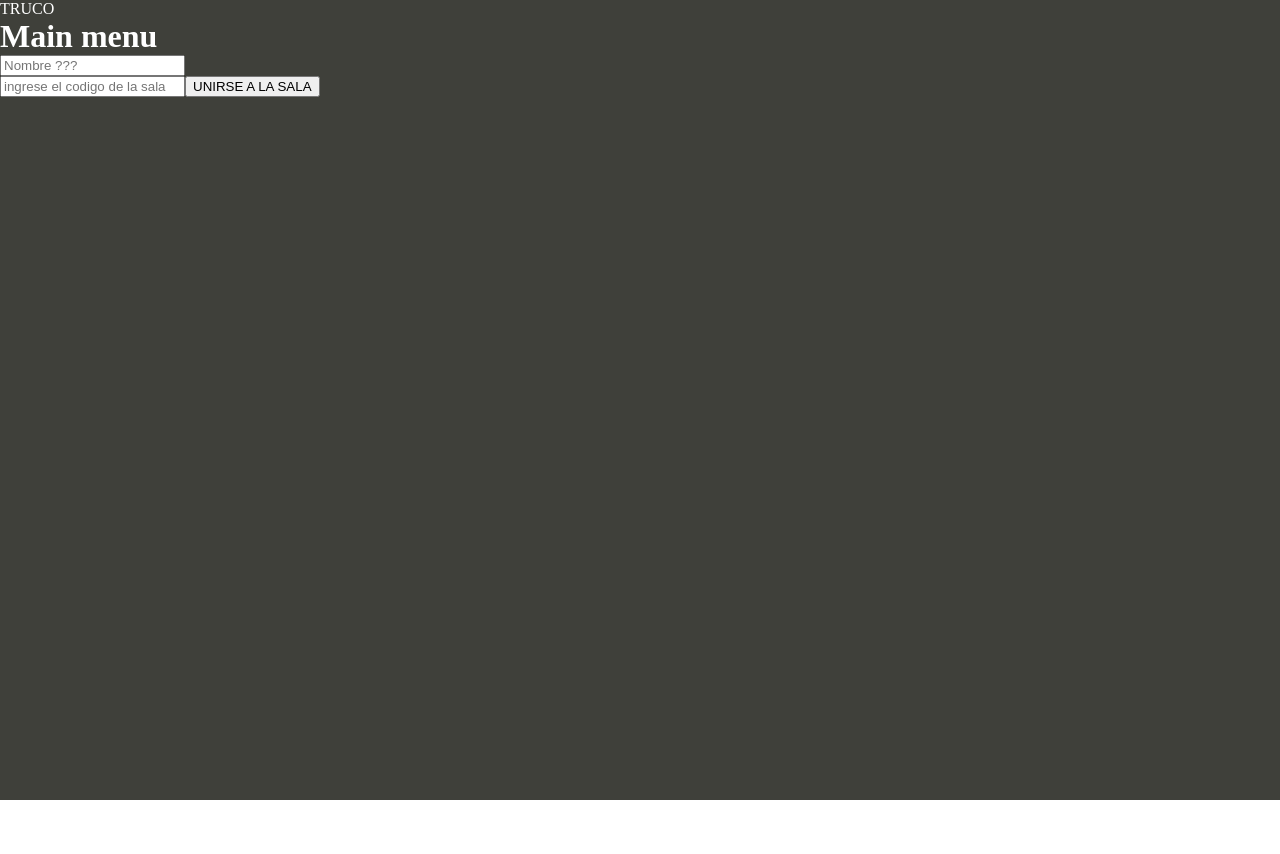
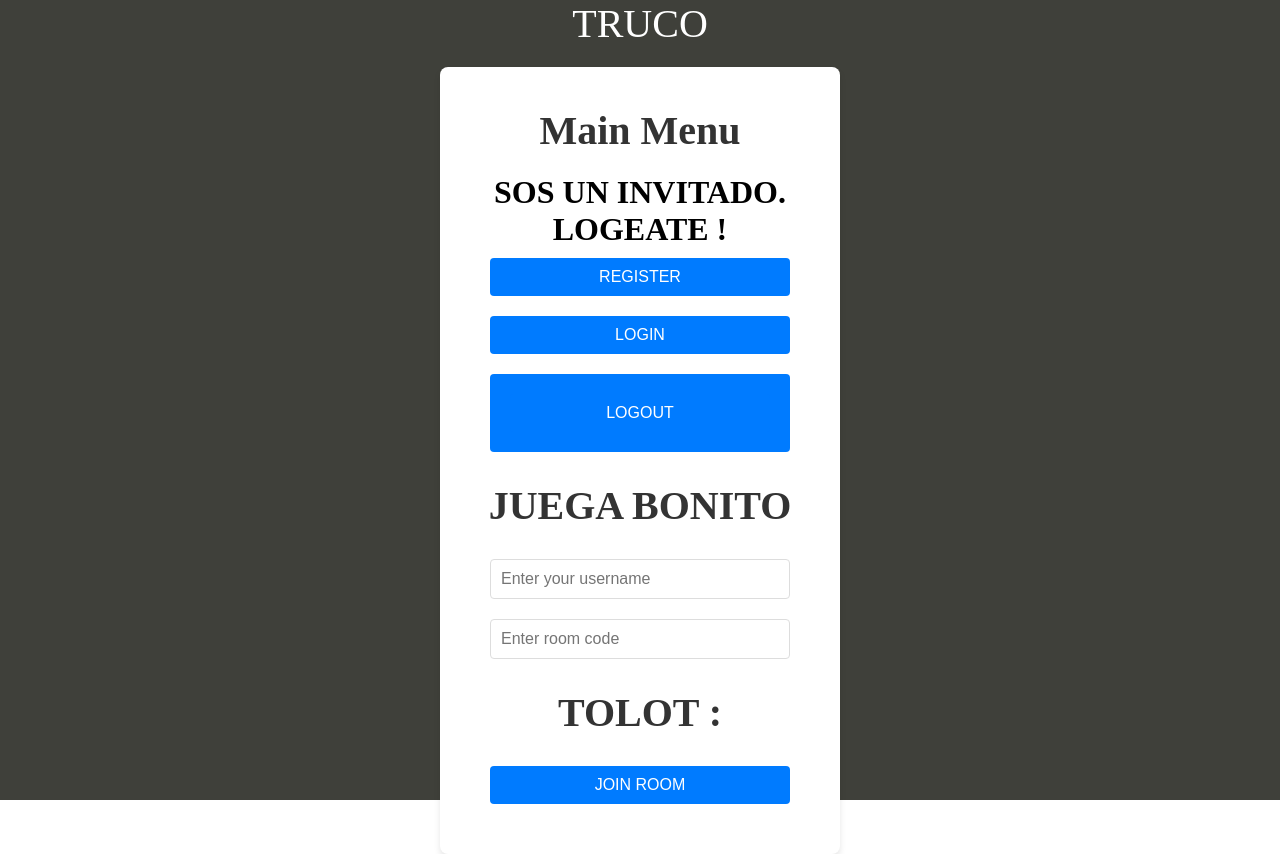
Before and after one commit to darthpedroo/TrucoFrontend, a Vue app: page / in a window 1280 px wide. Before the commit the page ends 800 px from the top, so only its background shows below. Built offline with nearby package versions, Linux system fonts and the light colour scheme; no server answers.

Commit message:
Login, and made a usuario store to store the username

```diff
--- a/package.json
+++ b/package.json
@@ -13,6 +13,7 @@
     "pinia": "^2.1.7",
     "socket.io-client": "^4.7.5",
     "vue": "^3.4.21",
+    "vue-jwt-decode": "^0.1.0",
     "vue-router": "^4.3.2"
   },
   "devDependencies": {
--- a/src/App.vue
+++ b/src/App.vue
@@ -11,7 +11,7 @@ import { RouterLink, RouterView } from 'vue-router'
 
   <main class="main-background">
 
-    <header>TRUCO </header>
+    <header>  TRUCO </header>
 
 
     <RouterView>
@@ -19,3 +19,12 @@ import { RouterLink, RouterView } from 'vue-router'
 
   </main>
 </template>
+
+<style scoped>
+  header {
+    font-size: 2.5rem;
+    color: #ffffff;
+    margin-bottom: 20px;
+    text-align: center;
+  }
+</style>
--- a/src/api/ApiHandler.js
+++ b/src/api/ApiHandler.js
@@ -1,8 +1,8 @@
 import api from "./Api";
 
-function loginUser(username, password) {
+export function loginUser(data) {
   return api()
-    .post('api/token/', { username, password })
+    .post('api/token/', data)
     .then(response => {
       console.log("GOT THE TOKEN SUCCESSFULLY: ", response.data);
       localStorage.setItem('authTokens', JSON.stringify(response.data));
@@ -21,7 +21,7 @@ export function registerUser(data) {
       const { email, ...login_data } = response.data;
 
       console.log("LOGIN_DATA: ", login_data);
-      loginUser(login_data.username, login_data.password); // Pass username and password separately
+      loginUser(login_data); // Pass username and password separately
       return response.data;
     })
     .catch(error => {
--- /dev/null
+++ b/src/auth/LoginUser.vue
@@ -0,0 +1,101 @@
+<script setup>
+
+import {loginUser} from '@/api/ApiHandler'
+import { ref } from 'vue';
+
+const data = ref({
+  username: '',
+  password: ''
+});
+
+
+const errorMessage = ref('');
+const handleSubmit = async () => {
+
+    const jsondata = JSON.stringify(data.value)
+    console.log("JSON DATA: ", jsondata)
+    try {
+        loginUser(jsondata)
+    }
+    catch (error)  {
+        console.log("erorr dog : C : ", error)
+    }
+}
+
+
+</script>
+
+<template>
+    <div class="div">
+      <h1>Login</h1>
+
+      <form @submit.prevent="handleSubmit">
+        <div>
+          <label for="username">Username:</label>
+          <input
+            id="username"
+            v-model="data.username"
+            type="text"
+            required
+          />
+        </div>
+
+
+
+        <div>
+          <label for="password">Password:</label>
+          <input
+            id="password"
+            v-model="data.password"
+            type="password"
+            required
+          />
+        </div>
+
+        <button type="submit">Register</button>
+      </form>
+
+      <p v-if="errorMessage" class="error">{{ errorMessage }}</p>
+    </div>
+  </template>
+
+
+<style scoped>
+.div {
+  max-width: 400px;
+  margin: 0 auto;
+  padding: 1em;
+  border: 1px solid #ccc;
+  border-radius: 5px;
+}
+
+label {
+  display: block;
+  margin-bottom: 0.5em;
+}
+
+input {
+  width: 100%;
+  padding: 0.5em;
+  margin-bottom: 1em;
+  border: 1px solid #ccc;
+  border-radius: 5px;
+}
+
+button {
+  padding: 0.5em 1em;
+  border: none;
+  border-radius: 5px;
+  background-color: #007bff;
+  color: white;
+  cursor: pointer;
+}
+
+button:hover {
+  background-color: #0056b3;
+}
+
+.error {
+  color: red;
+}
+</style>
--- a/src/auth/RegisterUser.vue
+++ b/src/auth/RegisterUser.vue
@@ -105,4 +105,4 @@ button:hover {
 .error {
   color: red;
 }
-</style>@/api/ApiHandler
+</style>
--- a/src/components/Home.vue
+++ b/src/components/Home.vue
@@ -1,49 +1,127 @@
 <script setup>
+import { ref, onMounted } from 'vue';
+import main_client from '@/main';
+import Username from '../user/Username.vue';
+import Logout from '../user/Logout.vue';
+import { useUsuarioStore } from '@/stores/Usuario';
 
-import { ref, onMounted } from 'vue';
+const R_RoomId = ref('');
+let usuarioStore = useUsuarioStore()
 
-import main_client from '@/main'
+onMounted(() => console.log(R_RoomId.value));
 
-const R_RoomId = ref('')
-const R_Username = ref('')
-
-
-onMounted(() => console.log(R_RoomId.value))
-
-
-
-function join_room(RoomId){
-    console.log("XD: ", R_RoomId)
-    console.log(RoomId)
-    console.log("i am main: ", main_client)
-    main_client.emit("join_room", RoomId  , R_Username.value);
+function join_room() {
+    console.log("XD: ", R_RoomId.value);
+    console.log("i am main: ", main_client);
+    main_client.emit("join_room", R_RoomId.value, usuarioStore.usuario_data.username);
 }
 
-function changeUsername(newUsername){
-    R_Username.value = newUsername
+function changeUsername(newUsername) {
+    usuarioStore.set_username(newUsername)
+    console.log("sasdsa", usuarioStore.usuario_data.username)
 }
 
-function changeRoomId(valor){
-    console.log("valor: ", valor)
-    console.log("ROM : ",R_RoomId )
-    R_RoomId.value = valor
-
+function changeRoomId(valor) {
+    console.log("valor: ", valor);
+    R_RoomId.value = valor;
+    console.log("ROM : ", R_RoomId.value);
 }
-
-
 </script>
 
 <template>
-    <div>
+  <div class="container">
+    <h1>Main Menu</h1>
 
+    <Username></Username>
 
-    <h1>Main  menu</h1>
+    <div class="button-group">
+      <router-link :to="{ path: '/register' }">
+        <button>REGISTER</button>
+      </router-link>
+      <router-link :to="{ path: '/login' }">
+        <button>LOGIN</button>
+      </router-link>
+      <button>
+        <Logout></Logout>
+      </button>
+    </div>
+    <div class="input-group">
+        <h1>JUEGA BONITO </h1>
 
-        <input @change="changeUsername($event.target.value)" placeholder="Nombre ???">
-        <br>
-        <input @change="changeRoomId($event.target.value)" placeholder="ingrese el codigo de la sala">
+        <div class="div" v-if="usuarioStore.usuario_data.username === undefined">
+            <input @change="changeUsername($event.target.value)" placeholder="Enter your username">
+        </div>
+      <input @change="changeRoomId($event.target.value)" placeholder="Enter room code">
+    </div>
+   <h1>TOLOT : {{ R_RoomId }}</h1>
+    <router-link :to="{ path: `/sala/${R_RoomId}` }">
+      <button @click="join_room">JOIN ROOM</button>
+    </router-link>
+  </div>
+</template>
 
-        <router-link :to="{ path: `/sala/${R_RoomId}`}"><button @click="join_room(R_RoomId)">UNIRSE A LA SALA</button></router-link>
+<style scoped>
+body {
+  font-family: 'Arial', sans-serif;
+  background: #0707ee;
+  margin: 0;
+  padding: 0;
+  display: flex;
+  justify-content: center;
+  align-items: center;
+  height: 100vh;
+}
 
-  </div>
-  </template>
+.container {
+  background: #fff;
+  padding: 40px;
+  border-radius: 8px;
+  box-shadow: 0 4px 6px rgba(0, 0, 0, 0.1);
+  text-align: center;
+  width: 100%;
+  max-width: 400px;
+  margin: 0 auto;
+}
+
+h1 {
+  color: #333;
+  font-size: 2.5rem;
+  margin-bottom: 20px;
+}
+
+.button-group,
+.input-group {
+  margin-bottom: 20px;
+}
+
+input {
+  width: calc(100% - 20px);
+  padding: 10px;
+  margin: 10px 0;
+  border: 1px solid #ddd;
+  border-radius: 4px;
+  font-size: 1rem;
+}
+
+button {
+  width: calc(100% - 20px);
+  padding: 10px;
+  margin: 10px 0;
+  border: none;
+  border-radius: 4px;
+  background-color: #007BFF;
+  color: #fff;
+  font-size: 1rem;
+  cursor: pointer;
+  transition: background-color 0.3s ease;
+}
+
+button:hover {
+  background-color: #0056b3;
+}
+
+router-link {
+  display: block;
+  text-decoration: none;
+}
+</style>
--- a/src/main.js
+++ b/src/main.js
@@ -1,11 +1,10 @@
 import { createApp } from 'vue'
 import { createRouter, createWebHistory } from 'vue-router'
-
-
 import App from './App.vue'
 import Home from './components/Home.vue';
 import Sala from './components/Sala.vue';
 import RegisterUser from './auth/RegisterUser.vue';
+import LoginUser from './auth/LoginUser.vue';
 import Socket from './socket.js';
 import { createPinia } from 'pinia';
 
@@ -14,6 +13,7 @@ import { useCardStore } from './stores/cards';
 import { useMesaCardStore } from './stores/cartasMesa';
 import { usePointsStore } from './stores/points';
 
+import { useUsuarioStore } from './stores/Usuario';
 
 class main {
     constructor(){
@@ -29,19 +29,28 @@ class main {
                 {path: '/register',
                 name: 'register',
                 component: RegisterUser},
+                {   path: '/login',
+                    name: 'login',
+                    component: LoginUser
+                }
 
             ]
         });
+
         this.app = createApp(App)
         this.app.use(this.router)
         this.app.use(createPinia())
         this.app.mount('#app')
         this.socket = new Socket(this) // esto puede ser un poco diabolico, pq le estoy pasando esta clase main al socket
-
         this.UserStore = useUserStore()
         this.CardsStore = useCardStore()
         this.MesaCardStore = useMesaCardStore()
         this.PointsStore = usePointsStore()
+
+        this.UsuarioStore = useUsuarioStore()
+
+        this.UsuarioStore.set_username_by_storage()
+
     }
 
     test_connection(){
--- /dev/null
+++ b/src/stores/Usuario.js
@@ -0,0 +1,51 @@
+import { ref, computed } from "vue";
+import { defineStore } from "pinia";
+import VueJwtDecode from 'vue-jwt-decode';
+
+export const useUsuarioStore = defineStore("usuario", () => {
+    const usuario_data = ref({
+        username: '',
+        id: '',
+    });
+
+    const set_username = (newUsername) => {
+        usuario_data.value.username = newUsername;
+    }
+
+    const set_username_by_storage = () => {
+        const data = get_user_data();
+        usuario_data.value.username = data.username;
+        usuario_data.value.id = data.user_id;
+    };
+
+    const get_user_data = () => {
+        const tokenString = localStorage.getItem("authTokens");
+        let token = {};
+
+        if (tokenString) {
+            token = JSON.parse(tokenString);
+        }
+
+        const access = token['access'];
+
+        let decodedToken = {};
+        if (access) {
+            decodedToken = VueJwtDecode.decode(access);
+            console.log(decodedToken);
+        }
+
+        return decodedToken;
+    };
+
+    const remove_data = () => {
+        usuario_data.value.username = undefined // MEDIO TOILET !
+        usuario_data.value.id = undefined
+    }
+
+    return {
+        usuario_data,
+        set_username,
+        set_username_by_storage,
+        remove_data,
+    };
+});
--- /dev/null
+++ b/src/user/Logout.vue
@@ -0,0 +1,16 @@
+<script setup>
+
+import { useUsuarioStore } from '@/stores/Usuario';
+
+let usuarioStore = useUsuarioStore()
+
+function logout(){
+    localStorage.removeItem("authTokens");
+    usuarioStore.remove_data()
+}
+
+</script>
+
+<template>
+    <button @click="logout()">LOGOUT</button>
+</template>
--- /dev/null
+++ b/src/user/Username.vue
@@ -0,0 +1,45 @@
+<script setup>
+
+import { useUsuarioStore } from '@/stores/Usuario';
+import { computed } from 'vue';
+
+let usuarioStore = useUsuarioStore()
+
+const usuarioDataLength = computed(() => {
+  const data = usuarioStore.usuario_data;
+  // Check if specific fields like 'username' or any other fields are filled
+  const fields = Object.values(data).filter(value => value !== '');
+  return fields.length;
+});
+
+
+</script>
+
+<template>
+
+
+
+    <div class="div" v-if="usuarioStore.usuario_data.username === undefined">
+        <h1>SOS UN INVITADO. LOGEATE !</h1>
+    </div>
+
+    <div class="div" v-else>
+        <h1>BIENVENIDO {{ usuarioStore.usuario_data.username }} !</h1>
+
+
+    </div>
+
+
+
+
+
+</template>
+
+<style scoped>
+
+h1 {
+    color: black;
+
+}
+
+</style>
```
Also changed, not shown: src/components/Sala.vue (+35 -31 lines), 1 other file (tests, documents, lock files or other folders).
